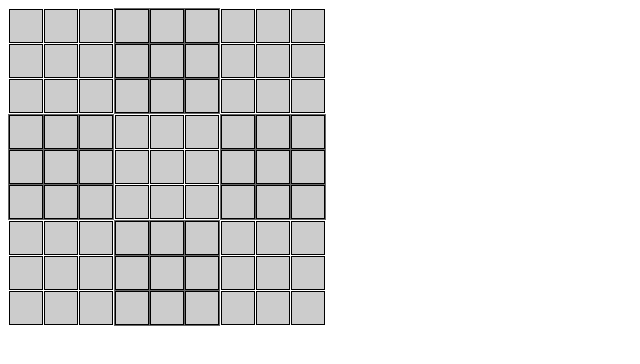
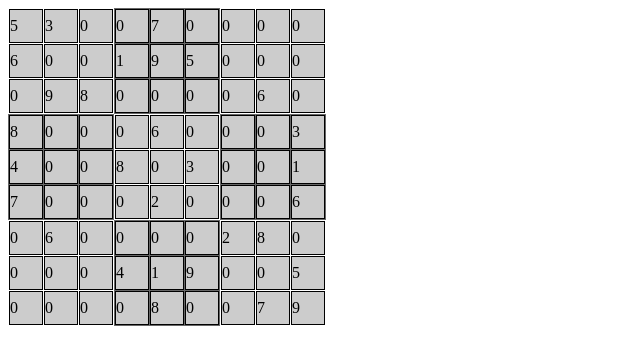
Before and after one commit to uplne/html-sudoku, a website: page index.html in a window 1280 px wide. Shown: the whole page, without its empty margins (0-640 px from the left). Drawn offline with Linux system fonts and the light colour scheme.

Commit message:
Rendering puzzle.

```diff
--- a/index.html
+++ b/index.html
@@ -21,19 +21,19 @@
 						<table class="sudoku__block--light" cellpadding="0" cellspacing="1">
 							<tbody>
 								<tr>
-									<td class="sudoku__cell"></td>
-									<td class="sudoku__cell"></td>
-									<td class="sudoku__cell"></td>
+									<td id="0" class="sudoku__cell"></td>
+									<td id="1" class="sudoku__cell"></td>
+									<td id="2" class="sudoku__cell"></td>
 								</tr>
 								<tr>
-									<td class="sudoku__cell"></td>
-									<td class="sudoku__cell"></td>
-									<td class="sudoku__cell"></td>
+									<td id="9" class="sudoku__cell"></td>
+									<td id="10" class="sudoku__cell"></td>
+									<td id="11" class="sudoku__cell"></td>
 								</tr>
 								<tr>
-									<td class="sudoku__cell"></td>
-									<td class="sudoku__cell"></td>
-									<td class="sudoku__cell"></td>
+									<td id="18" class="sudoku__cell"></td>
+									<td id="19" class="sudoku__cell"></td>
+									<td id="20" class="sudoku__cell"></td>
 								</tr>
 							</tbody>
 						</table>
@@ -42,19 +42,19 @@
 						<table class="sudoku__block--dark" cellpadding="0" cellspacing="1">
 							<tbody>
 								<tr>
-									<td class="sudoku__cell"></td>
-									<td class="sudoku__cell"></td>
-									<td class="sudoku__cell"></td>
+									<td id="3" class="sudoku__cell"></td>
+									<td id="4" class="sudoku__cell"></td>
+									<td id="5" class="sudoku__cell"></td>
 								</tr>
 								<tr>
-									<td class="sudoku__cell"></td>
-									<td class="sudoku__cell"></td>
-									<td class="sudoku__cell"></td>
+									<td id="12" class="sudoku__cell"></td>
+									<td id="13" class="sudoku__cell"></td>
+									<td id="14" class="sudoku__cell"></td>
 								</tr>
 								<tr>
-									<td class="sudoku__cell"></td>
-									<td class="sudoku__cell"></td>
-									<td class="sudoku__cell"></td>
+									<td id="21" class="sudoku__cell"></td>
+									<td id="22" class="sudoku__cell"></td>
+									<td id="23" class="sudoku__cell"></td>
 								</tr>
 							</tbody>
 						</table>
@@ -63,19 +63,19 @@
 						<table class="sudoku__block--light" cellpadding="0" cellspacing="1">
 							<tbody>
 								<tr>
-									<td class="sudoku__cell"></td>
-									<td class="sudoku__cell"></td>
-									<td class="sudoku__cell"></td>
+									<td id="6" class="sudoku__cell"></td>
+									<td id="7" class="sudoku__cell"></td>
+									<td id="8" class="sudoku__cell"></td>
 								</tr>
 								<tr>
-									<td class="sudoku__cell"></td>
-									<td class="sudoku__cell"></td>
-									<td class="sudoku__cell"></td>
+									<td id="15" class="sudoku__cell"></td>
+									<td id="16" class="sudoku__cell"></td>
+									<td id="17" class="sudoku__cell"></td>
 								</tr>
 								<tr>
-									<td class="sudoku__cell"></td>
-									<td class="sudoku__cell"></td>
-									<td class="sudoku__cell"></td>
+									<td id="24" class="sudoku__cell"></td>
+									<td id="25" class="sudoku__cell"></td>
+									<td id="26" class="sudoku__cell"></td>
 								</tr>
 							</tbody>
 						</table>
@@ -86,19 +86,19 @@
 						<table class="sudoku__block--dark" cellpadding="0" cellspacing="1">
 							<tbody>
 								<tr>
-									<td class="sudoku__cell"></td>
-									<td class="sudoku__cell"></td>
-									<td class="sudoku__cell"></td>
+									<td id="27" class="sudoku__cell"></td>
+									<td id="28" class="sudoku__cell"></td>
+									<td id="29" class="sudoku__cell"></td>
 								</tr>
 								<tr>
-									<td class="sudoku__cell"></td>
-									<td class="sudoku__cell"></td>
-									<td class="sudoku__cell"></td>
+									<td id="36" class="sudoku__cell"></td>
+									<td id="37" class="sudoku__cell"></td>
+									<td id="38" class="sudoku__cell"></td>
 								</tr>
 								<tr>
-									<td class="sudoku__cell"></td>
-									<td class="sudoku__cell"></td>
-									<td class="sudoku__cell"></td>
+									<td id="45" class="sudoku__cell"></td>
+									<td id="46" class="sudoku__cell"></td>
+									<td id="47" class="sudoku__cell"></td>
 								</tr>
 							</tbody>
 						</table>
@@ -107,19 +107,19 @@
 						<table class="sudoku__block--light" cellpadding="0" cellspacing="1">
 							<tbody>
 								<tr>
-									<td class="sudoku__cell"></td>
-									<td class="sudoku__cell"></td>
-									<td class="sudoku__cell"></td>
+									<td id="30" class="sudoku__cell"></td>
+									<td id="31" class="sudoku__cell"></td>
+									<td id="32" class="sudoku__cell"></td>
 								</tr>
 								<tr>
-									<td class="sudoku__cell"></td>
-									<td class="sudoku__cell"></td>
-									<td class="sudoku__cell"></td>
+									<td id="39" class="sudoku__cell"></td>
+									<td id="40" class="sudoku__cell"></td>
+									<td id="41" class="sudoku__cell"></td>
 								</tr>
 								<tr>
-									<td class="sudoku__cell"></td>
-									<td class="sudoku__cell"></td>
-									<td class="sudoku__cell"></td>
+									<td id="48" class="sudoku__cell"></td>
+									<td id="49" class="sudoku__cell"></td>
+									<td id="50" class="sudoku__cell"></td>
 								</tr>
 							</tbody>
 						</table>
@@ -128,19 +128,19 @@
 						<table class="sudoku__block--dark" cellpadding="0" cellspacing="1">
 							<tbody>
 								<tr>
-									<td class="sudoku__cell"></td>
-									<td class="sudoku__cell"></td>
-									<td class="sudoku__cell"></td>
+									<td id="33" class="sudoku__cell"></td>
+									<td id="34" class="sudoku__cell"></td>
+									<td id="35" class="sudoku__cell"></td>
 								</tr>
 								<tr>
-									<td class="sudoku__cell"></td>
-									<td class="sudoku__cell"></td>
-									<td class="sudoku__cell"></td>
+									<td id="42" class="sudoku__cell"></td>
+									<td id="43" class="sudoku__cell"></td>
+									<td id="44" class="sudoku__cell"></td>
 								</tr>
 								<tr>
-									<td class="sudoku__cell"></td>
-									<td class="sudoku__cell"></td>
-									<td class="sudoku__cell"></td>
+									<td id="51" class="sudoku__cell"></td>
+									<td id="52" class="sudoku__cell"></td>
+									<td id="53" class="sudoku__cell"></td>
 								</tr>
 							</tbody>
 						</table>
@@ -151,19 +151,19 @@
 						<table class="sudoku__block--light" cellpadding="0" cellspacing="1">
 							<tbody>
 								<tr>
-									<td class="sudoku__cell"></td>
-									<td class="sudoku__cell"></td>
-									<td class="sudoku__cell"></td>
+									<td id="54"class="sudoku__cell"></td>
+									<td id="55"class="sudoku__cell"></td>
+									<td id="56"class="sudoku__cell"></td>
 								</tr>
 								<tr>
-									<td class="sudoku__cell"></td>
-									<td class="sudoku__cell"></td>
-									<td class="sudoku__cell"></td>
+									<td id="63"class="sudoku__cell"></td>
+									<td id="64"class="sudoku__cell"></td>
+									<td id="65"class="sudoku__cell"></td>
 								</tr>
 								<tr>
-									<td class="sudoku__cell"></td>
-									<td class="sudoku__cell"></td>
-									<td class="sudoku__cell"></td>
+									<td id="72"class="sudoku__cell"></td>
+									<td id="73"class="sudoku__cell"></td>
+									<td id="74"class="sudoku__cell"></td>
 								</tr>
 							</tbody>
 						</table>
@@ -172,19 +172,19 @@
 						<table class="sudoku__block--dark" cellpadding="0" cellspacing="1">
 							<tbody>
 								<tr>
-									<td class="sudoku__cell"></td>
-									<td class="sudoku__cell"></td>
-									<td class="sudoku__cell"></td>
+									<td id="57" class="sudoku__cell"></td>
+									<td id="58" class="sudoku__cell"></td>
+									<td id="59" class="sudoku__cell"></td>
 								</tr>
 								<tr>
-									<td class="sudoku__cell"></td>
-									<td class="sudoku__cell"></td>
-									<td class="sudoku__cell"></td>
+									<td id="66" class="sudoku__cell"></td>
+									<td id="67" class="sudoku__cell"></td>
+									<td id="68" class="sudoku__cell"></td>
 								</tr>
 								<tr>
-									<td class="sudoku__cell"></td>
-									<td class="sudoku__cell"></td>
-									<td class="sudoku__cell"></td>
+									<td id="75" class="sudoku__cell"></td>
+									<td id="76" class="sudoku__cell"></td>
+									<td id="77" class="sudoku__cell"></td>
 								</tr>
 							</tbody>
 						</table>
@@ -193,19 +193,19 @@
 						<table class="sudoku__block--light" cellpadding="0" cellspacing="1">
 							<tbody>
 								<tr>
-									<td class="sudoku__cell"></td>
-									<td class="sudoku__cell"></td>
-									<td class="sudoku__cell"></td>
+									<td id="60" class="sudoku__cell"></td>
+									<td id="61" class="sudoku__cell"></td>
+									<td id="62" class="sudoku__cell"></td>
 								</tr>
 								<tr>
-									<td class="sudoku__cell"></td>
-									<td class="sudoku__cell"></td>
-									<td class="sudoku__cell"></td>
+									<td id="69" class="sudoku__cell"></td>
+									<td id="70" class="sudoku__cell"></td>
+									<td id="71" class="sudoku__cell"></td>
 								</tr>
 								<tr>
-									<td class="sudoku__cell"></td>
-									<td class="sudoku__cell"></td>
-									<td class="sudoku__cell"></td>
+									<td id="78" class="sudoku__cell"></td>
+									<td id="79" class="sudoku__cell"></td>
+									<td id="80" class="sudoku__cell"></td>
 								</tr>
 							</tbody>
 						</table>
--- a/static/js/app/sudoku.js
+++ b/static/js/app/sudoku.js
@@ -4,9 +4,22 @@
 		cells : qwery(".sudoku__cell")
  	};
 
+ 	var easyPuzzle = [
+	    [5, 3, 0, 0, 7, 0, 0, 0, 0],
+	    [6, 0, 0, 1, 9, 5, 0, 0, 0],
+	    [0, 9, 8, 0, 0, 0, 0, 6, 0],
+	    [8, 0, 0, 0, 6, 0, 0, 0, 3],
+	    [4, 0, 0, 8, 0, 3, 0, 0, 1],
+	    [7, 0, 0, 0, 2, 0, 0, 0, 6],
+	    [0, 6, 0, 0, 0, 0, 2, 8, 0],
+	    [0, 0, 0, 4, 1, 9, 0, 0, 5],
+	    [0, 0, 0, 0, 8, 0, 0, 7, 9]
+	];
+
  	var api = {
  		init: function() {
  			this.bindEvents();
+ 			this.renderPuzzle();
  		},
 
  		bindEvents: function() {
@@ -15,6 +28,15 @@
 
  		clickHandler: function(e) {
  			console.log('click', e.target);
+ 		},
+
+ 		renderPuzzle: function() {
+ 			for (var i = 0; i < 81; i++) {
+ 				var row = Math.floor(i / 9),
+ 					col = i % 9;
+
+ 				document.getElementById(i).innerHTML = "<span>" + easyPuzzle[row][col] + "</span>";
+ 			}
  		}
  	};
 
```
